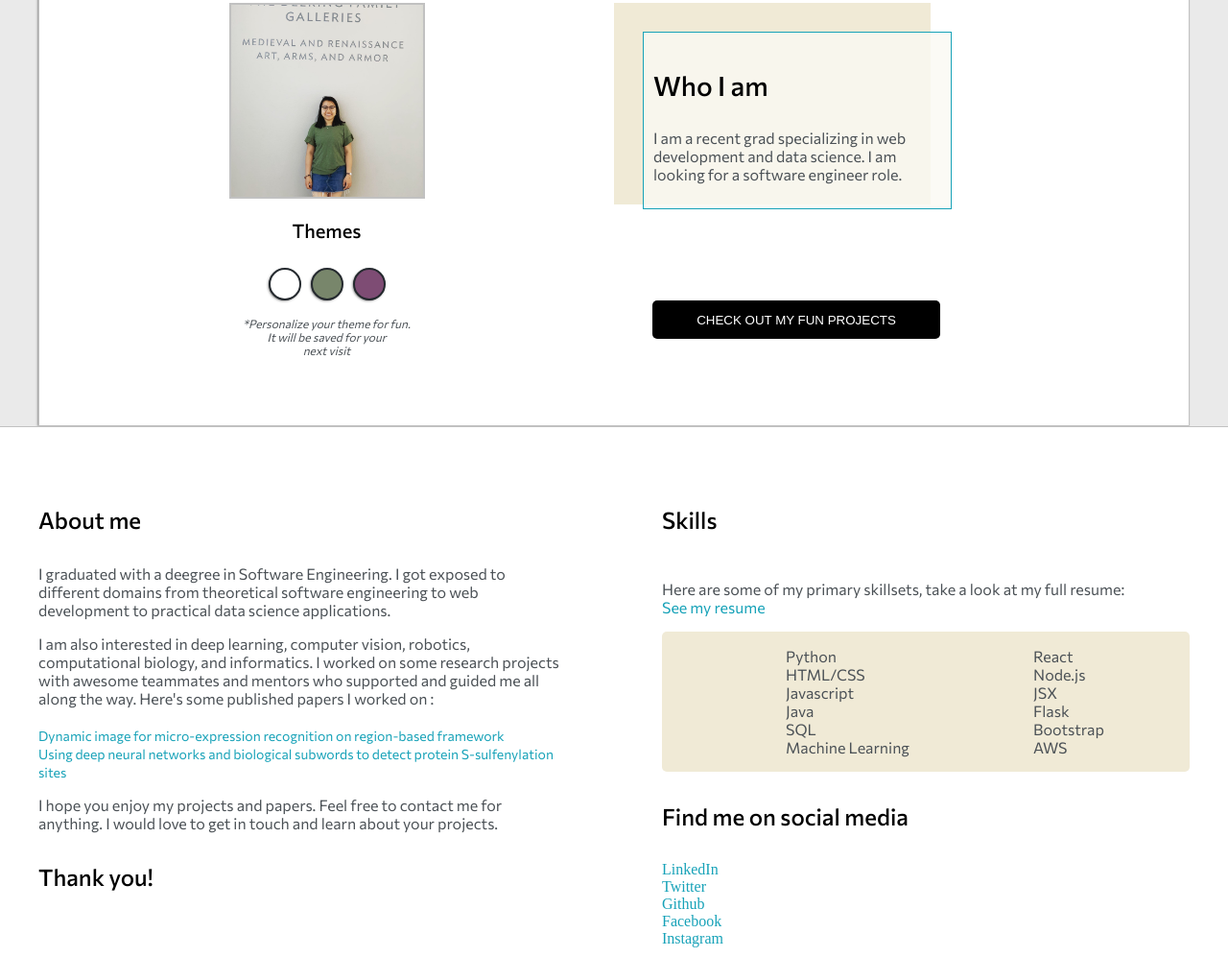
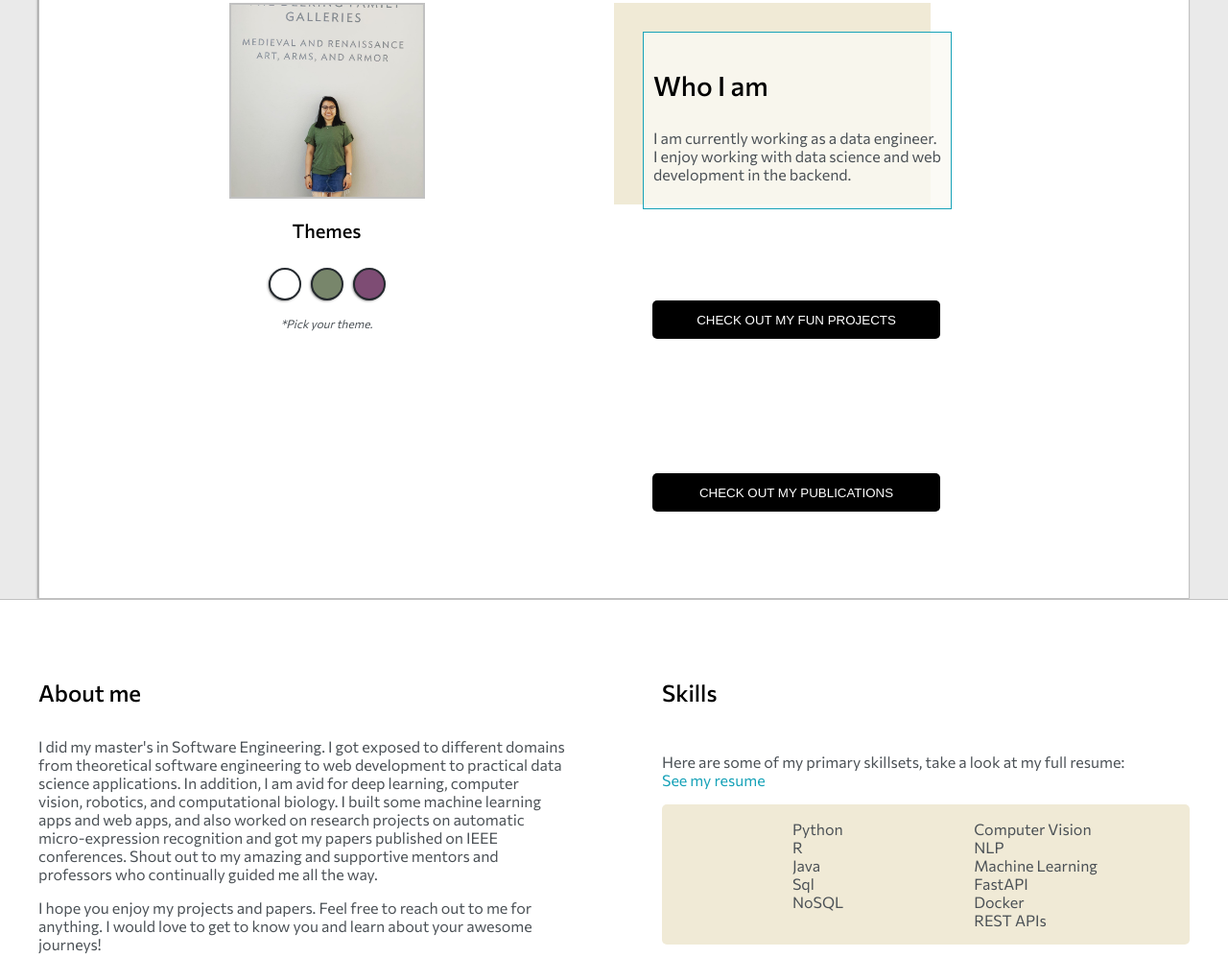
Before and after one commit to Trangle91/TrangLe91.github.io, a plain HTML site: page index.html in a window 1280 px wide. Shown: the part 288-1285 px from the top of the page at 96% size. Drawn offline with nearby package versions, Linux system fonts and the light colour scheme.

Commit message:
Update index.html
added papers. Changed intro

```diff
--- a/index.html
+++ b/index.html
@@ -43,7 +43,7 @@
                         <div data-mode='green' id='green-mode' class='theme-dot'></div>
                         <div data-mode='purple' id='purple-mode' class='theme-dot'></div>
                     </div>
-                    <p id='settings-note'>*Personalize your theme for fun. <br>It will be saved for your <br>next visit</p>
+                    <p id='settings-note'>*Pick your theme.</p>
                 </div>
 
                 <!-- right column -->
@@ -53,7 +53,7 @@
                     <div id='preview-shadow'>
                         <div id="preview">
                             <h3>Who I am</h3>
-                            <p> I am a recent grad specializing in web development and data science. I am looking for a software engineer role.
+                            <p> I am currently working as a data engineer. I enjoy working with data science and web development in the backend.
                             </p>
                         </div>
                     </div>
@@ -61,6 +61,10 @@
                     <!--right-column-button-->
                     <div>
                         <button class='top-btn'>Check out my fun projects</button>
+                    </div>
+
+                    <div>
+                        <button class='top-btn'>Check out my publications</button>
                     </div>
 
                 </div> <!--right-column-->
@@ -77,21 +81,15 @@
             <div class="about-wrapper">
                 <div id='about' class="about-me">
                     <h4>About me</h4>
-                    <p>I graduated with a deegree in Software Engineering. I got exposed to different domains from theoretical software engineering to web development
-                        to practical data science applications.
-                    </p>
-                    <p>
-                        I am also interested in deep learning, computer vision, robotics, computational
-                        biology, and informatics. I worked on some research projects with awesome
-                        teammates and mentors who supported and guided me all along the way.
-                        Here's some published papers I worked on :<br><br>
-                        <a target='_blank' style='font-size:14px' href='https://ieeexplore.ieee.org/abstract/document/9191391'>Dynamic image for micro-expression recognition on region-based framework</a>
-                        <br>
-                        <a target='_blank' style='font-size:14px' href='https://academic.oup.com/bib/advance-article-abstract/doi/10.1093/bib/bbaa128/5866114?redirectedFrom=fulltext'>Using deep neural networks and biological subwords to detect protein S-sulfenylation sites</a>
+                    <p>I did my master's in Software Engineering. I got exposed to different domains from theoretical software engineering to web development
+                        to practical data science applications. In addition, I am avid for deep learning, computer vision, robotics, and computational
+                        biology. I built some machine learning apps and web apps, and also worked on research projects on automatic micro-expression
+                        recognition and got my papers published on IEEE conferences. Shout out to my amazing and supportive mentors and professors who
+                        continually guided me all the way. <br>
                     </p>
 
-                    <p>I hope you enjoy my projects and papers. Feel free to contact me for
-                        anything. I would love to get in touch and learn about your projects.
+                    <p>I hope you enjoy my projects and papers. Feel free to reach out to me for
+                        anything. I would love to get to know you and learn about your awesome journeys!
                     </p>
                     <h4>Thank you!</h4>
                 </div>
@@ -108,22 +106,21 @@
                     <div id="skills">
                         <ul>
                             <li>Python</li>
-                            <li>HTML/CSS</li>
-                            <li>Javascript</li>
+                            <li>R</li>
                             <li>Java</li>
-                            <li>SQL</li>
+                            <li>Sql</li>
+                            <li>NoSQL</li>
 
-                            <li>Machine Learning</li>
 
                         </ul>
 
                         <ul>
-                            <li>React</li>
-                            <li>Node.js</li>
-                            <li>JSX</li>
-                            <li>Flask</li>
-                            <li>Bootstrap</li>
-                            <li>AWS</li>
+                            <li>Computer Vision</li>
+                            <li>NLP</li>
+                            <li>Machine Learning</li>
+                            <li>FastAPI</li>
+                            <li>Docker</li>
+                            <li>REST APIs</li>
 
                         </ul>
                     </div>
@@ -282,6 +279,36 @@
         </div>
     </section>
 
+
+
+
+
+
+    <section class='s1'>
+        <div id='post-section' class='main-container'>
+            <h3 style='text-align: center;'>My projects</h3>
+
+            <!--wrapper for the project secttion-->
+            <div class="post-wrapper">
+
+            <p>
+              <li>  <a target='_blank' style='font-size:14px' href='https://ieeexplore.ieee.org/abstract/document/9191391'>Dynamic image for micro-expression recognition on region-based framework</a> </li>
+                <br>
+              <li>  <a target='_blank' style='font-size:14px' href='https://academic.oup.com/bib/advance-article-abstract/doi/10.1093/bib/bbaa128/5866114?redirectedFrom=fulltext'>Using deep neural networks and biological subwords to detect protein S-sulfenylation sites</a> </li>
+                <br>
+            </p>
+
+        </div>
+
+        </div>
+    </section>
+
+
+
+
+
+
+
     <!--last form-->
     <section class='s2'>
         <div id='contact' class='main-container'>
```
